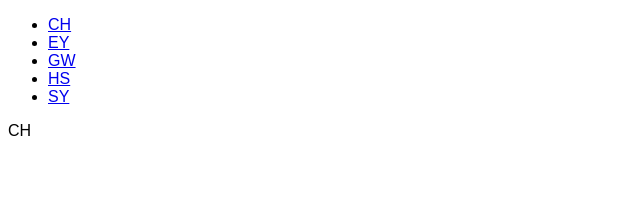
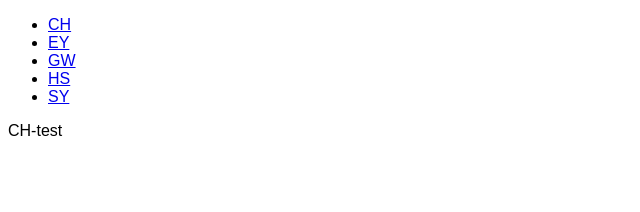
Before and after one commit to kch31411/study-react, a React (Create React App) app: page /ch in a window 1280 px wide. Shown: the top 212 px of the page, without its empty margins (0-640 px from the left). Built offline with nearby package versions, Linux system fonts and the light colour scheme.

Commit message:
initial commit

```diff
--- a/src/ch/index.js
+++ b/src/ch/index.js
@@ -1,5 +1,5 @@
 import React from "react";
 
 export default function FunctionComponent() {
-  return <div>CH</div>;
+  return <div>CH-test</div>;
 }
```
